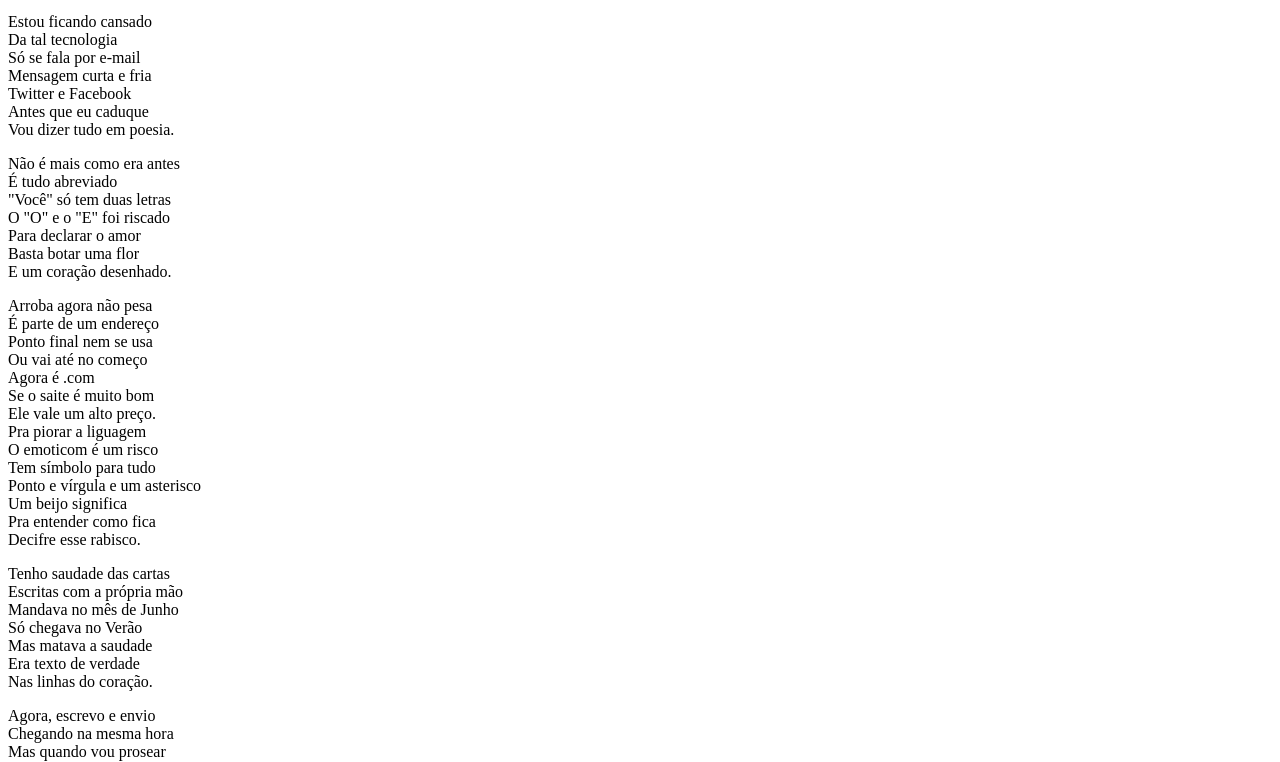
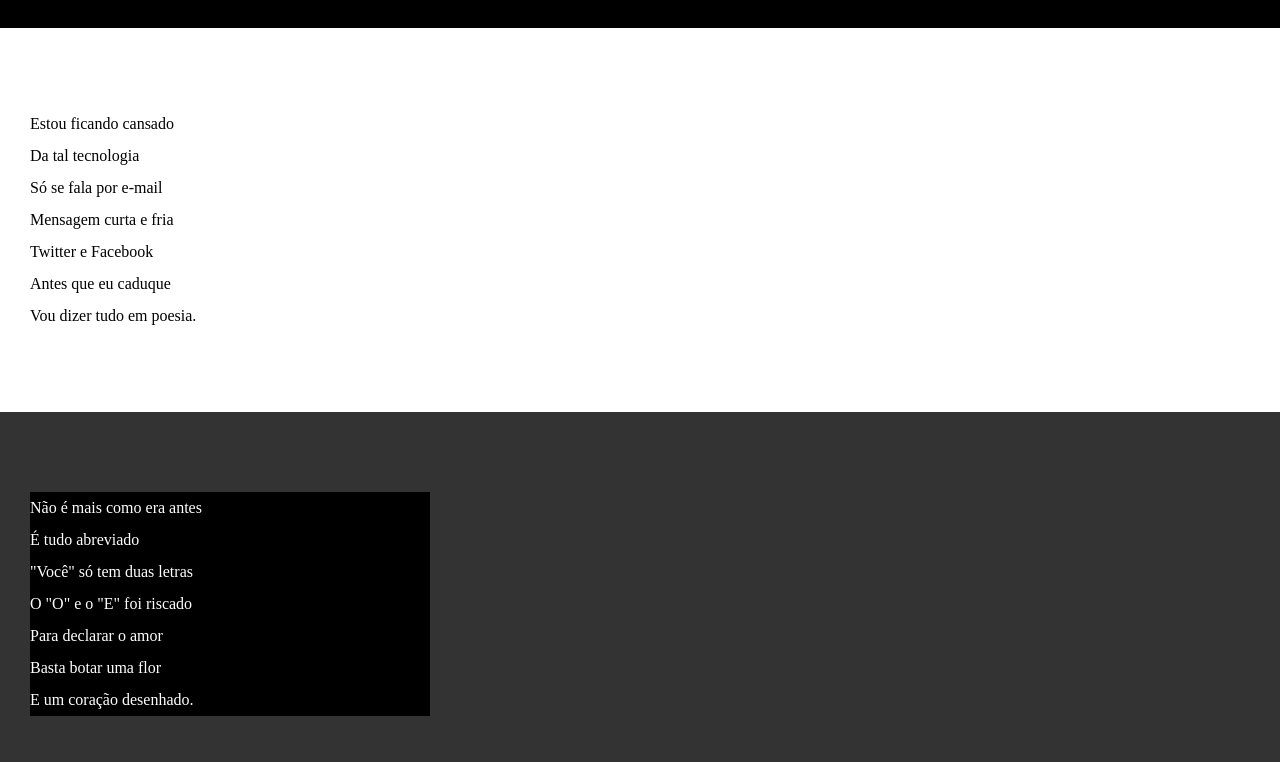
Before and after one commit to FelipeAugusto51/Html-css, a plain HTML site: page Exercícios/Desafio 12/index.html in a window 1280 px wide. Shown: the part 127-889 px from the top of the page. Drawn offline with Linux system fonts and the light colour scheme.

Commit message:
correção

```diff
--- a/Exercícios/Desafio 12/index.html
+++ b/Exercícios/Desafio 12/index.html
@@ -4,7 +4,8 @@
     <meta charset="UTF-8">
     <meta http-equiv="X-UA-Compatible" content="IE=edge">
     <meta name="viewport" content="width=device-width, initial-scale=1.0">
-    <title>Cordel moderno</title>href="style.css">
+    <title>Cordel moderno</title>
+    <link rel="stylesheet" href="style.css">
 </head>
 <body>
     <header>
```
